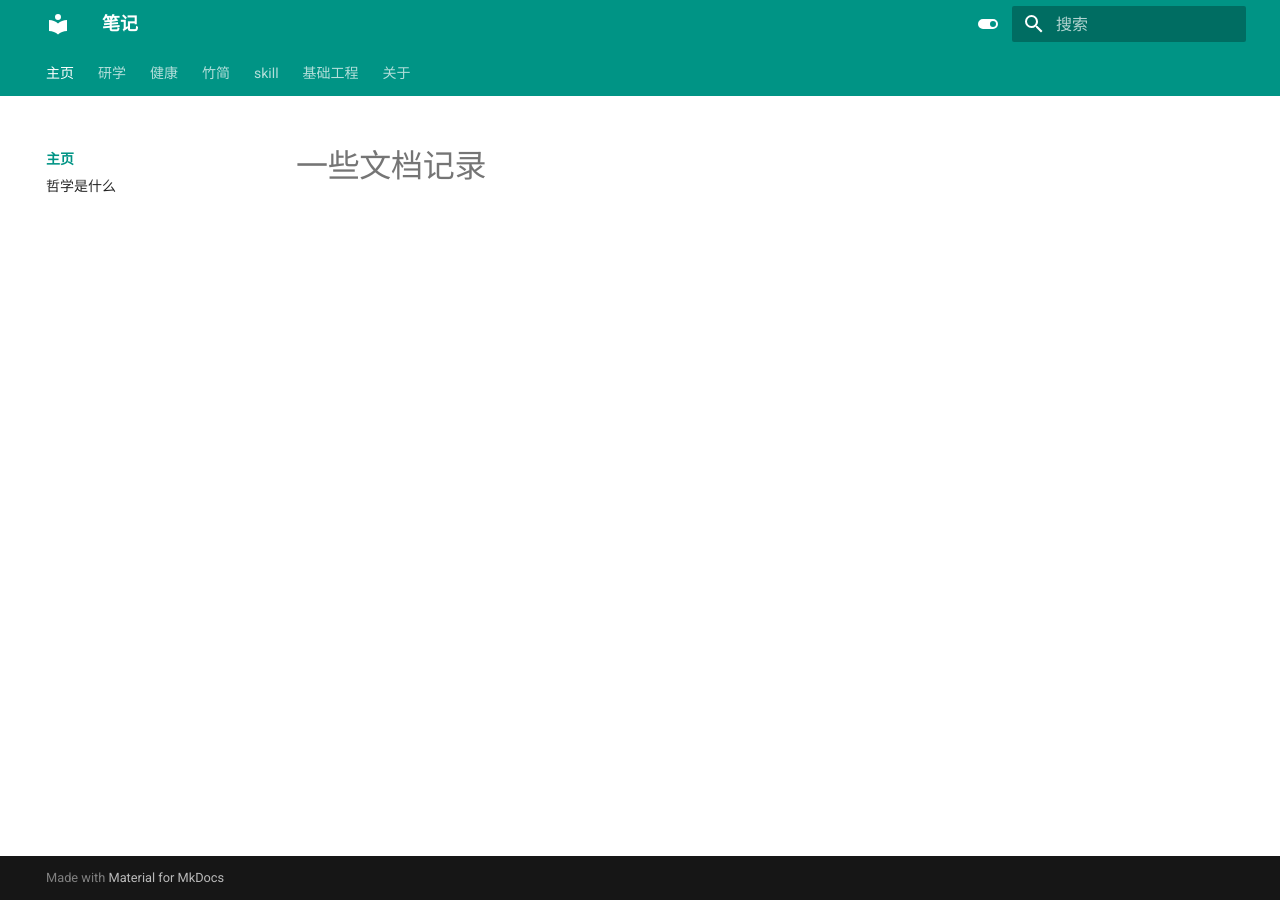
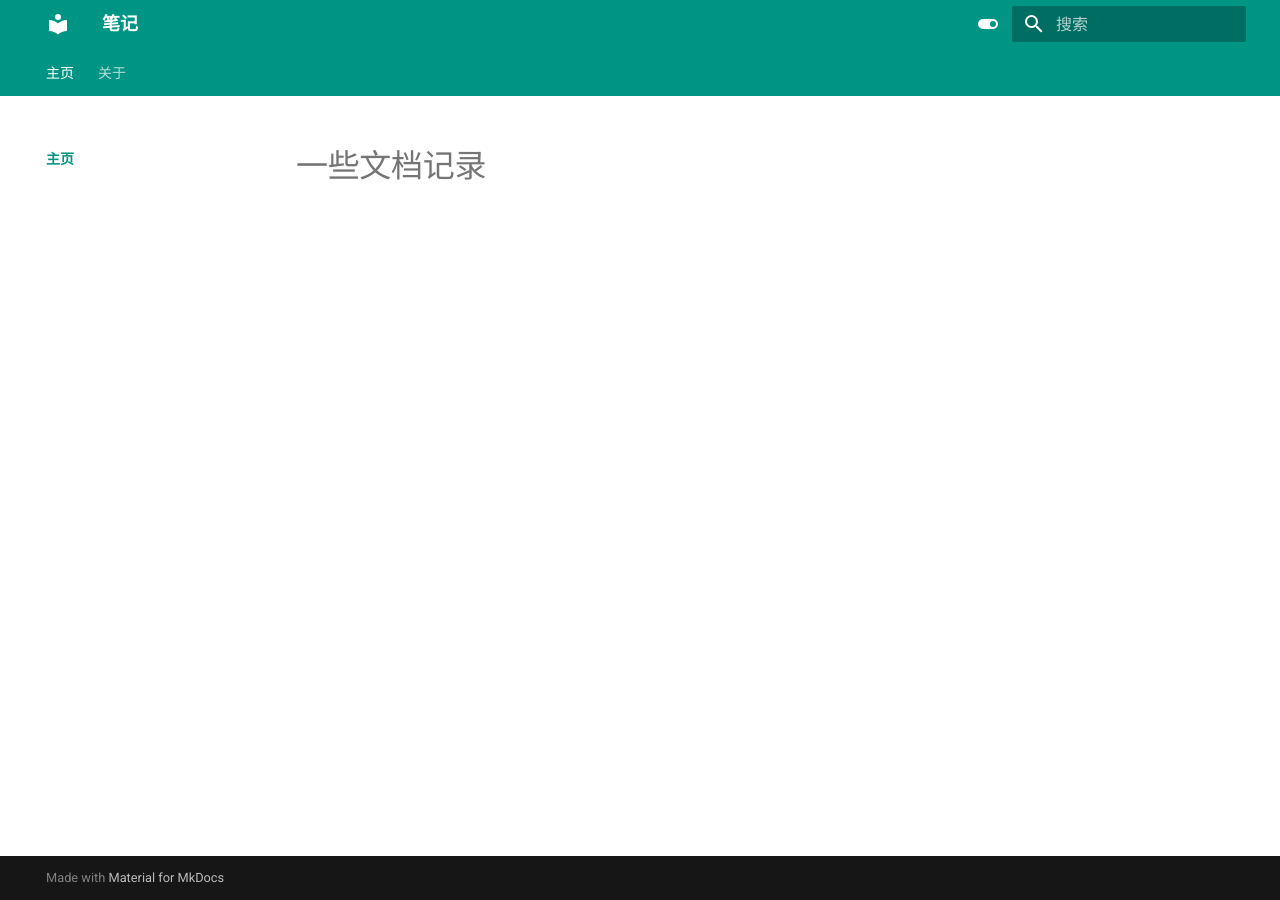
Before and after one commit to dingeral/doc-note, an MkDocs documentation site: the page built from docs/index.md, in a window 1280 px wide. Built offline with MkDocs 1.6.1 and Material for MkDocs 9.7.7, drawn with Linux system fonts in a browser that asks for light colours; part of the change alters nothing that is shown.

Commit message:
fix🐛:

```diff
--- a/mkdocs.yml
+++ b/mkdocs.yml
@@ -122,18 +122,18 @@ extra_javascript:
 nav:
     - 主页:
         - index.md
-        - 哲学是什么: zx.md
-    - 研学:
-        - 开端: 研学/开端.md
-        - 图书馆: 研学/图书馆.md
-        - 分科: 研学/分科.md
-        - 信息检索: 研学/信息检索.md
-        - 课程: 研学/课程.md
-    - 健康:
-        - 前言: 健康/01.md
-        - 营养素: 健康/02.md
-        - 健身: 健康/03.md
-        - 饮食: 健康/04.md
+    #     - 哲学是什么: zx.md
+    # - 研学:
+    #     - 开端: 研学/开端.md
+    #     - 图书馆: 研学/图书馆.md
+    #     - 分科: 研学/分科.md
+    #     - 信息检索: 研学/信息检索.md
+    #     - 课程: 研学/课程.md
+    # - 健康:
+    #     - 前言: 健康/01.md
+    #     - 营养素: 健康/02.md
+    #     - 健身: 健康/03.md
+    #     - 饮食: 健康/04.md
     # - 摘抄:
     #     - Weekly: 摘抄/001.md
     # - Write:
@@ -148,15 +148,15 @@ nav:
     #     - 思考/index.md
     #     - 故事: 思考/故事.md
     #     - 观点: 思考/观点.md
-    - 竹简:
-        - little: 竹简/little.md
-        - long: 竹简/2022/long.md
-        - 2023: 竹简/2023/ns.md
-    - skill:
-        - skills/index.md
-        - win 命令行: skills/0306.md
-    - 基础工程:
-        - 基础工程/index.md
+    # - 竹简:
+    #     - little: 竹简/little.md
+    #     - long: 竹简/2022/long.md
+    #     - 2023: 竹简/2023/ns.md
+    # - skill:
+    #     - skills/index.md
+    #     - win 命令行: skills/0306.md
+    # - 基础工程:
+    #     - 基础工程/index.md
         # - 🗃 网页: 基础工程/0206.md
         # - 🍉 影视: 基础工程/0207.md
         # - 💪 健康: 基础工程/0208_健康.md
```
